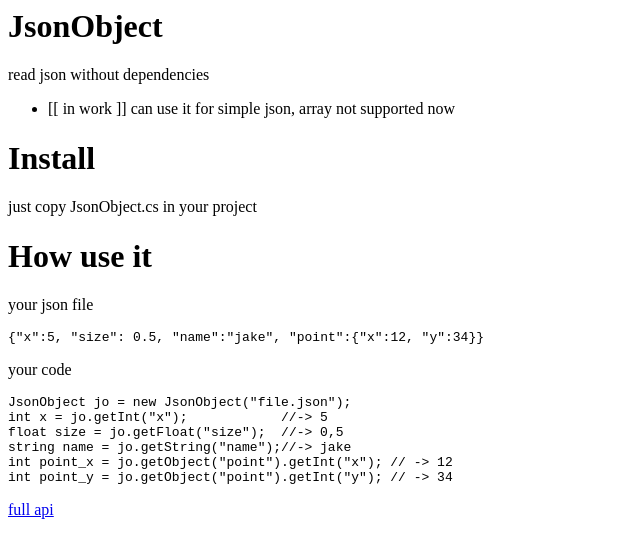
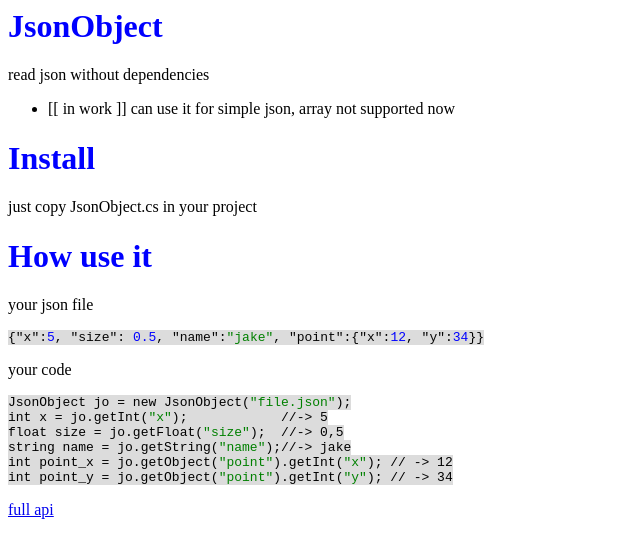
Before and after one commit to oblerion/JsonObject, a plain HTML site: page index.html in a window 1280 px wide. Shown: the whole page, without its empty margins (0-640 px from the left). Drawn offline with Linux system fonts and the light colour scheme.

Commit message:
Update index.html

```diff
--- a/index.html
+++ b/index.html
@@ -18,3 +18,27 @@
 <span class="hljs-keyword">int</span> point_y = jo.getObject(<span class="hljs-string">"point"</span>).getInt(<span class="hljs-string">"y"</span>); <span class="hljs-comment">// -&gt; 34</span>
 </code></pre>
 <p><a href="https://github.com/oblerion/JsonObject/wiki">full api</a></p>
+<style>
+  body {
+   color: black;
+}
+h1 {
+   color: blue;
+}
+p {
+   color: black;
+}
+code {
+      background-color: rgb(220,220,220);
+}
+.hljs-number {
+      color: blue;
+
+}
+.hljs-string {
+      color: green;
+}
+.hljs-attr {
+      color: rgb(5,5,5);
+}
+</style>
```
